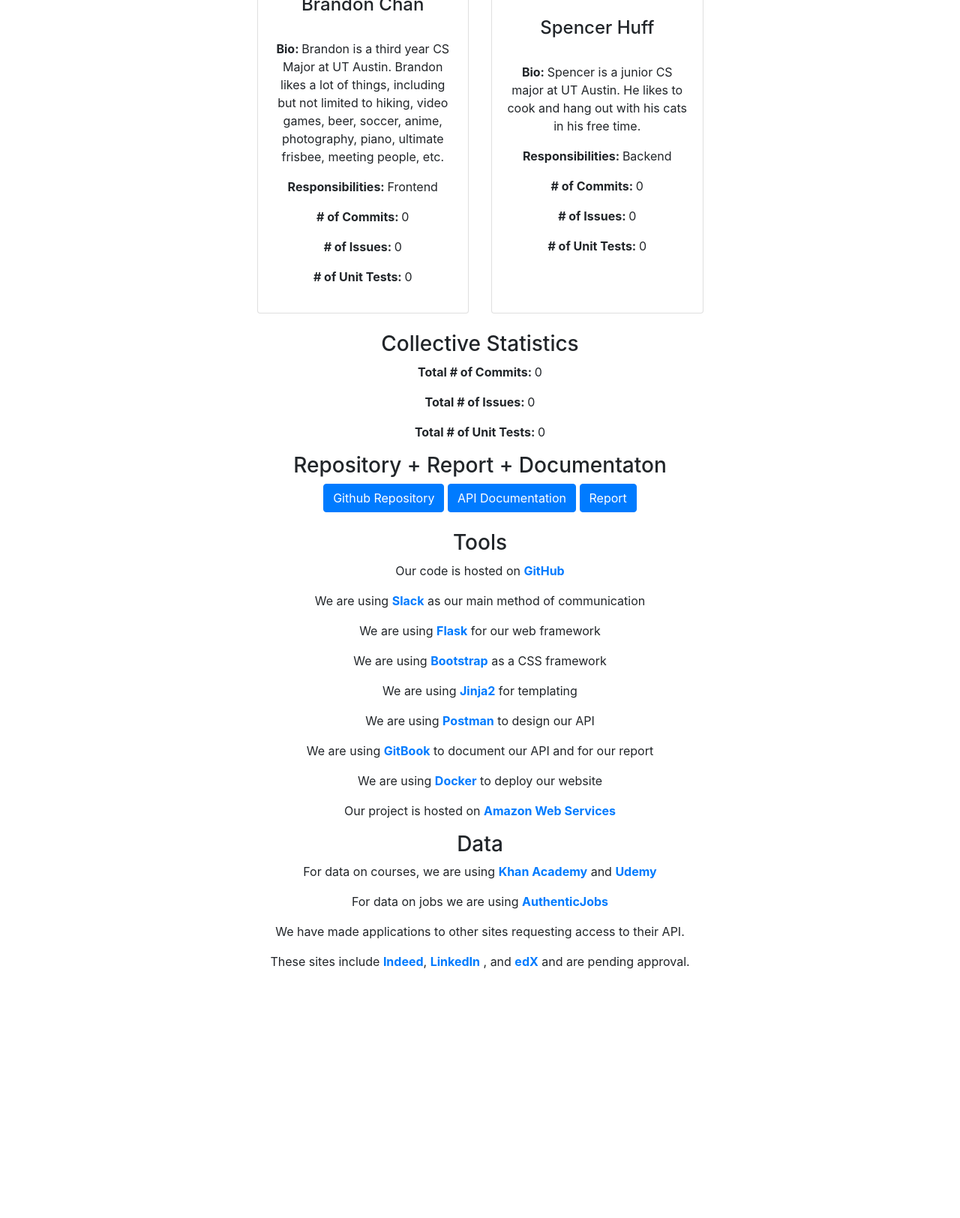
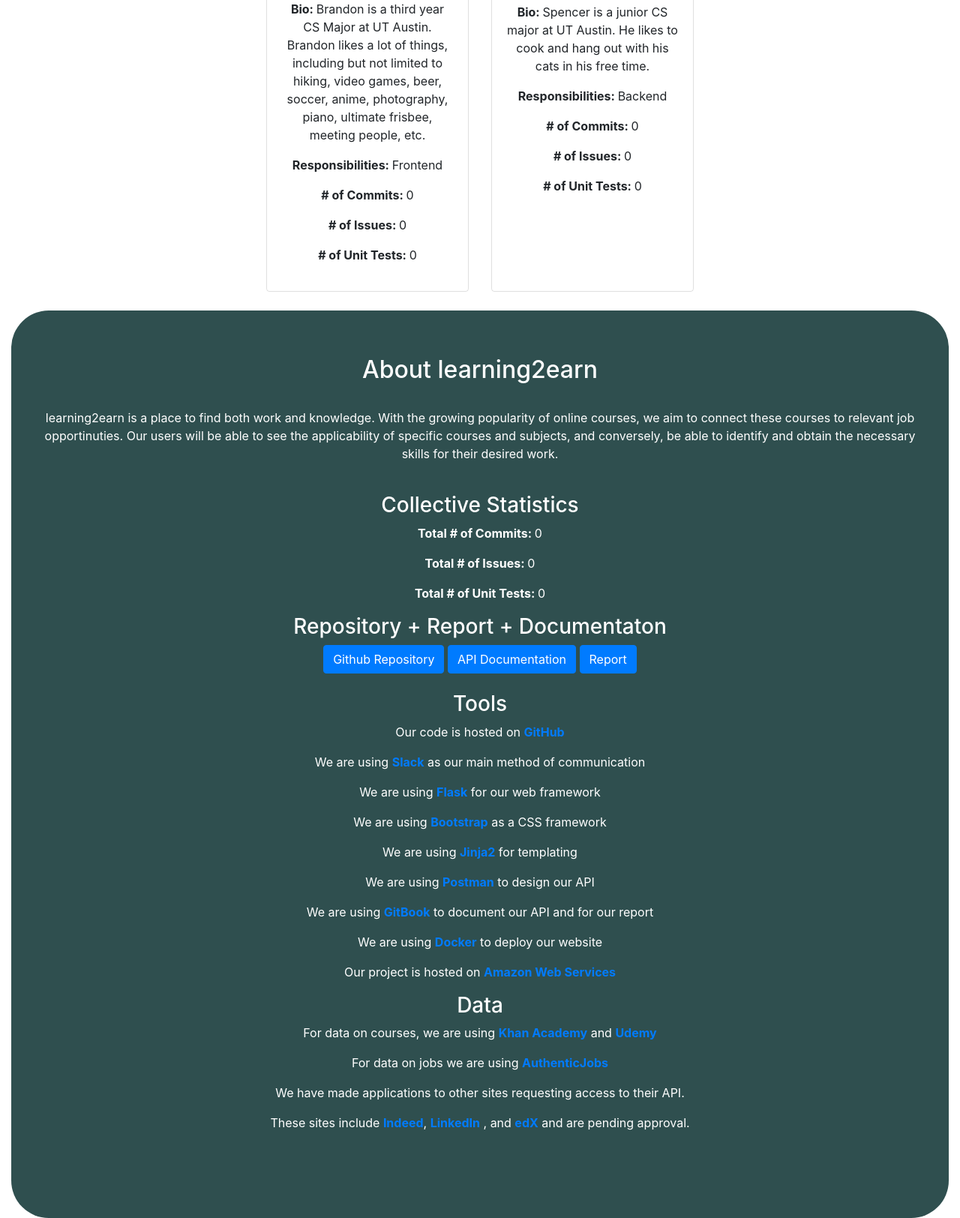
Before and after one commit to JeffJiang42/idb, a Flask app: page /about in a window 1280 px wide. Shown: the part 1318-2942 px from the top of the page at 75% size. Before the commit the page ends 2610 px from the top, so only its background shows below. Run offline with Flask 2, Linux system fonts and the light colour scheme; data that the repository does not hold is empty; some libraries are stand-ins or nearby versions.

Commit message:
reformmated about and frontpage

```diff
--- a/app/github_info.py
+++ b/app/github_info.py
@@ -5,14 +5,15 @@ def getCommits():
     url = "https://api.github.com/repos/JeffJiang42/idb/stats/contributors"
     r = requests.get(url)
 
+    jeff_commits = 0
+    kurtis_commits = 0
+    william_commits = 0
+    brandon_commits = 0
+    spencer_commits = 0
+    total = 0
+
     if r.status_code == 200:
         #successful call
-        jeff_commits = 0
-        kurtis_commits = 0
-        william_commits = 0
-        brandon_commits = 0
-        spencer_commits = 0
-
         info = r.json()
         for contributor in info:
             info = r.json()
@@ -39,15 +40,15 @@ def getIssues():
     url = "https://api.github.com/repos/JeffJiang42/idb/issues?state=all"
     r = requests.get(url)
 
+    jeff_issues = 0
+    kurtis_issues = 0
+    william_issues = 0
+    brandon_issues = 0
+    spencer_issues = 0
+    total = 0
+
     if r.status_code == 200:
         #successful call
-
-        jeff_issues = 0
-        kurtis_issues = 0
-        william_issues = 0
-        brandon_issues = 0
-        spencer_issues = 0
-
         info = r.json()
         for issue in info:
             creator = issue['user']['login']
@@ -61,5 +62,6 @@ def getIssues():
                 brandon_issues = brandon_issues + 1
             if creator == 'spencerhuff':
                 spencer_issues += 1
-        total = jeff_issues + kurtis_issues + william_issues + brandon_issues + spencer_issues
-        return jeff_issues, kurtis_issues, william_issues, brandon_issues, spencer_issues, total
+
+    total = jeff_issues + kurtis_issues + william_issues + brandon_issues + spencer_issues
+    return jeff_issues, kurtis_issues, william_issues, brandon_issues, spencer_issues, total
--- a/app/templates/about.html
+++ b/app/templates/about.html
@@ -12,24 +12,35 @@
 <style>
 .card {
     height: 100%;
-    overflow: scroll;
+    background-color: inherit;
+    overflow-y: scroll;
+}
+.row{
+  padding: 25px;
+}
+.row-about{
+  background-color: #2f4f4f;
+  border-color: #2f4f4f;
+  border-radius: 50px;
+  padding: 35px;
+}
+.row-about > p{
+  color: white;
+}
+.row-about > h3{
+  color: white;
+}
+.row-about > h2{
+  color: white;
 }
 </style>
-
-  <h2 align="center" style = "padding-top: 25px;padding-bottom: 25px">{{ heading }}</h3>
-
-  <p align="center">learning2earn is a place to find both work and knowledge. With
-  the growing popularity of online courses, we aim to connect these courses to
-  relevant job opportinuties. Our users will be able to see the applicability
-  of specific courses and subjects, and conversely, be able to identify and obtain the
-  necessary skills for their desired work.</p>
 
   <h3 align="center">Meet the Team</h3>
   <div class="container-fluid">
   <div class="row justify-content-center">
   {% for i in range(0,3) %}
     <div class="col-sm-3" align="center">
-      <div class="card" style="height:720px">
+      <div class="card" style="height:750px">
         <br>
         <img class="img-thumbnail" src="{{ data[i]['image'] }}" alt="Developer Image" style="width:256px;height:256px;">
         <div class="card-block">
@@ -53,7 +64,7 @@
   <div class="row justify-content-center">
   {% for i in range(3,5) %}
     <div class="col-sm-3" align="center">
-      <div class="card" style="height:700px">
+      <div class="card" style="height:750px">
         <br>
         <img class="img-thumbnail" src="{{ data[i]['image'] }}" alt="Developer Image" style="width:256px;height:256px;">
         <div class="card-block">
@@ -72,6 +83,15 @@
   {% endfor %}
   </div>
   </div>
+  <div class="container-rounded justify-content-center">
+  <div class="row-about">
+  <h2 align="center" style = "padding-top: 25px;padding-bottom: 25px">{{ heading }}</h3>
+
+  <p align="center">learning2earn is a place to find both work and knowledge. With
+  the growing popularity of online courses, we aim to connect these courses to
+  relevant job opportinuties. Our users will be able to see the applicability
+  of specific courses and subjects, and conversely, be able to identify and obtain the
+  necessary skills for their desired work.</p>
 
   <br>
   <h3 align="center">Collective Statistics</h3>
@@ -109,4 +129,6 @@
 
   <br>
   <br>
+</div>
+</div>
 {% endblock %}
```
Also changed, not shown: app/templates/index.html (+7 -7 lines).
